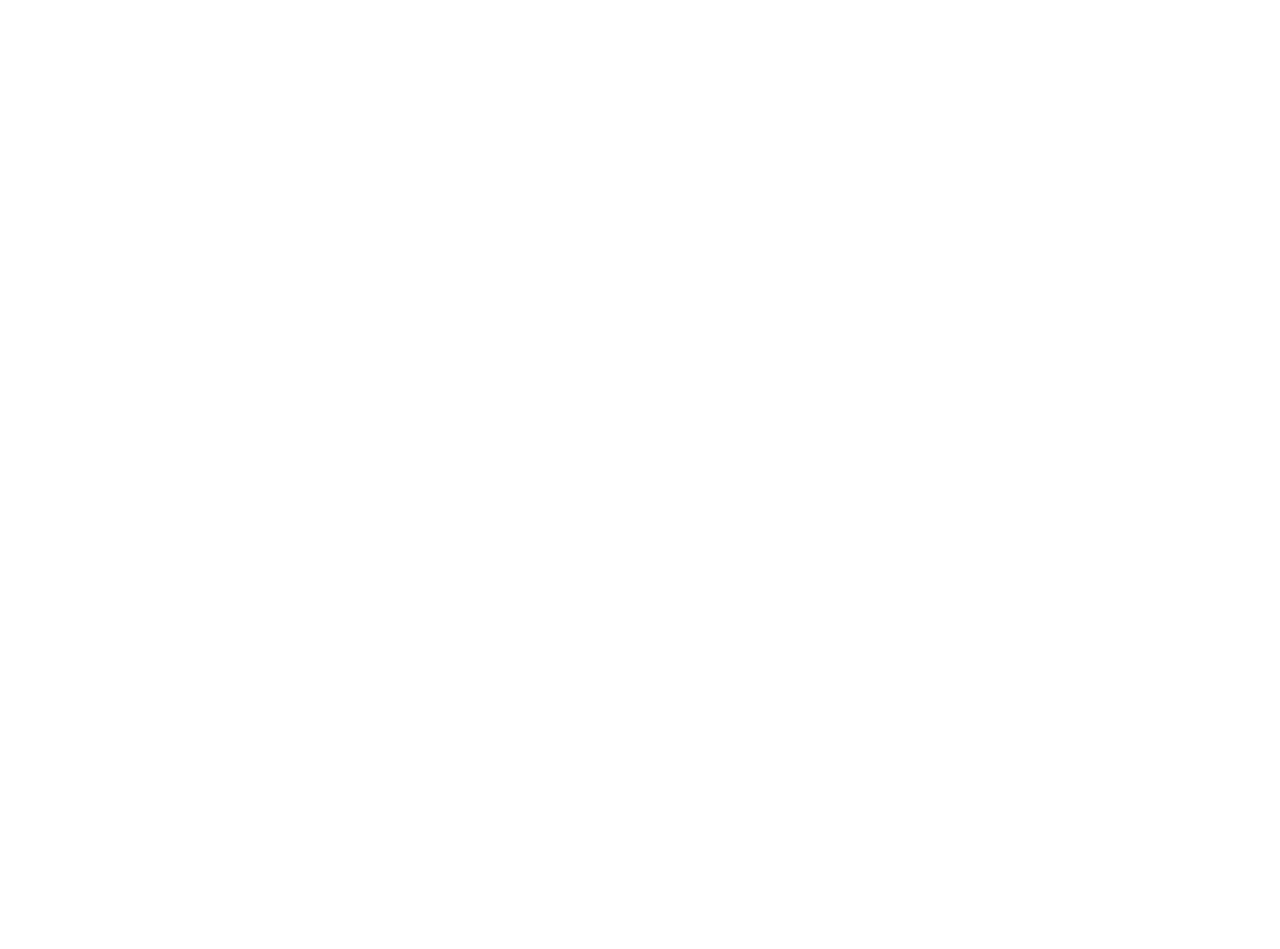
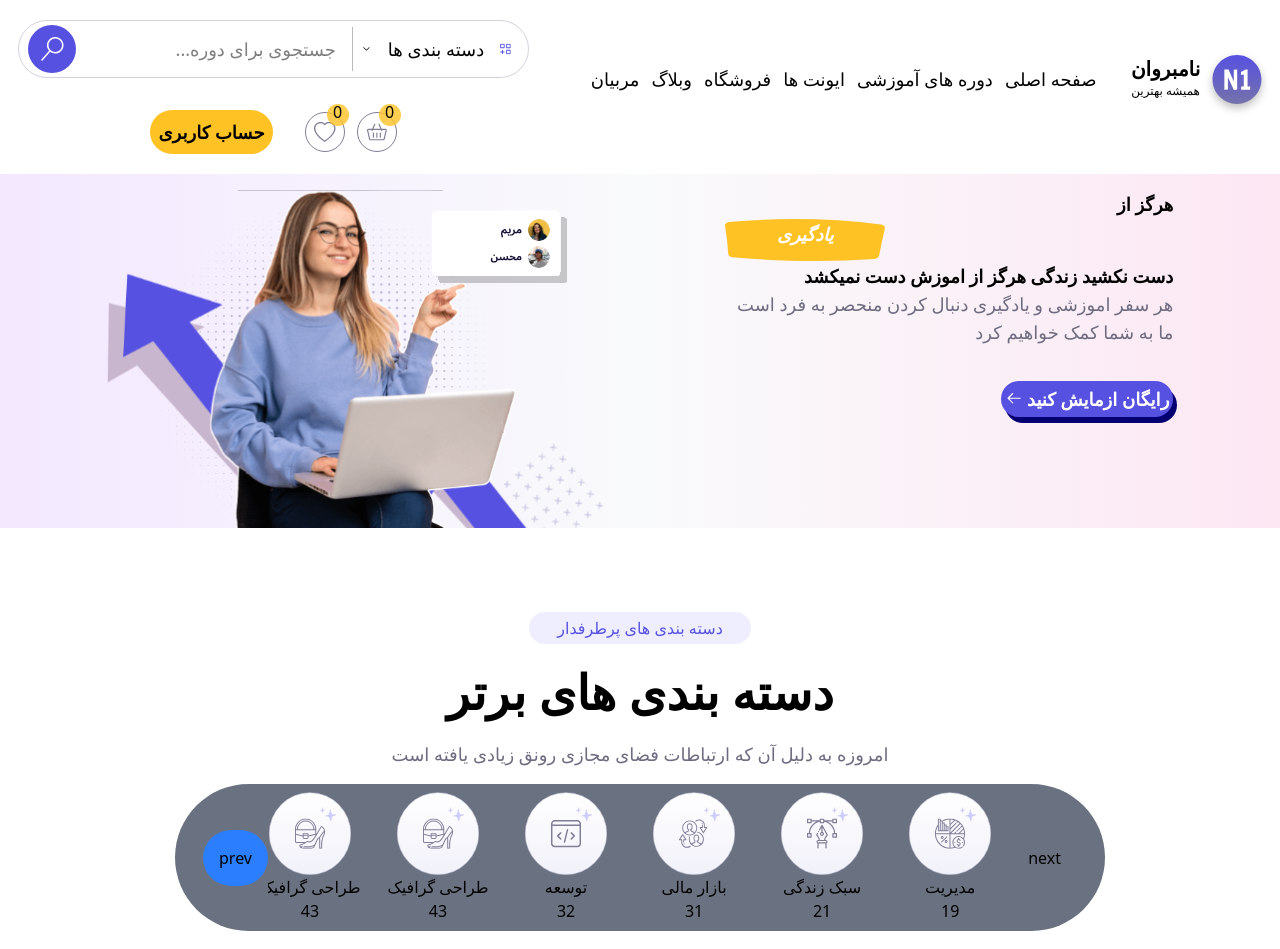
Before and after one commit to react-summer-1404/Nova, a React (Vite) app: page / in a window 1280 px wide. Shown: the top 949 px of the page. Before the commit the page ends 800 px from the top, so only its background shows below. Built offline with nearby package versions, Linux system fonts and the light colour scheme.

Commit message:
useSlider has been created

```diff
--- a/src/components/section/slider/Slider.jsx
+++ b/src/components/section/slider/Slider.jsx
@@ -1,25 +1,14 @@
 import React, { useState } from 'react'
 import sliderData from "./sliderData"
 import "../../../assets/styles/global.css"
+import useSlider from "../../../hooks/useSlider"
 
 const Slider = () => {
-  const [slide,setSlide]=useState(0);
-  const itemsPerPage = 6
-  const maxSlides = Math.ceil(sliderData.length / itemsPerPage) - 1;
-
-  const nextSlide = () => {
-    if (slide < maxSlides) {
-      setSlide(slide + 1);
-    }
-    console.log("next", slide);
-  };
-
-  const prevSlide = () => {
-    if (slide > 0) {
-      setSlide(slide - 1);
-    }
-    console.log("pre", slide);
-  };
+  const itemsPerPage = 6;
+  const { slide, nextSlide, prevSlide } = useSlider({
+    itemsLength: sliderData.length,
+    itemsPerPage: itemsPerPage
+  });
 
   return (
     <div className="bg-gray-500 flex-center md:w-3/4  p-2 rounded-full w-[400px]">
--- /dev/null
+++ b/src/hooks/useSlider.js
@@ -0,0 +1,19 @@
+import { useState } from "react";
+
+export const useSlider = ({ itemsLength, itemsPerPage }) => {
+  const [slide, setSlide] = useState(0);
+  const maxSlides = Math.ceil(itemsLength / itemsPerPage) - 1;
+
+  const nextSlide = () => {
+    if (slide < maxSlides) setSlide(slide + 1);
+    else setSlide(0);
+  };
+
+  const prevSlide = () => {
+    if (slide > 0) setSlide(slide - 1);
+    else setSlide(maxSlides);
+  };
+
+  return { slide, nextSlide, prevSlide, maxSlides };
+};
+export default useSlider
--- a/src/index.css
+++ b/src/index.css
@@ -14,4 +14,5 @@ body {
   font-family: var(--font-base);
   background: var(--color-white);
   overflow-x: hidden;
+  direction:rtl;
 }
--- a/src/pages/landingPage/LandingPage.jsx
+++ b/src/pages/landingPage/LandingPage.jsx
@@ -1,14 +1,18 @@
-import React from 'react'
-import JoinTheClub from '../../components/section/landing/JoinTheClub/JoinTheClub'
-
+import React from "react";
+import JoinTheClub from "../../components/section/landing/JoinTheClub/JoinTheClub";
+import Navbar from "../../components/layout/navbar/Navbar";
+import HeroSection from "../../components/section/landing/HeroSection/HeroSection";
+import TopCategories from "../../components/section/landing/TopCategories/TopCategories";
 
 const LandingPage = () => {
   return (
     <div>
-      {/* LandingPage */}
-      {/* <JoinTheClub/> */}
+      <Navbar />
+      <HeroSection />
+      <TopCategories />
+      <JoinTheClub />
     </div>
-  )
-}
+  );
+};
 
-export default LandingPage
+export default LandingPage;
```
